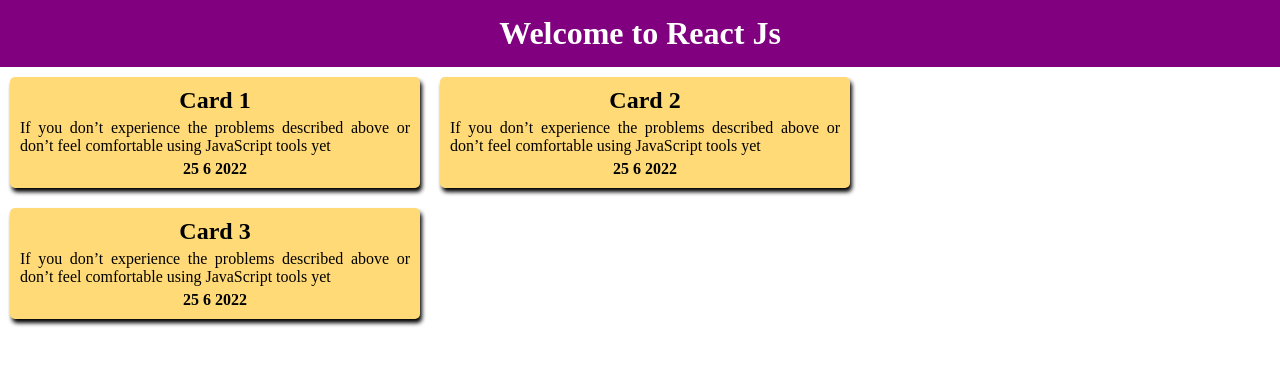
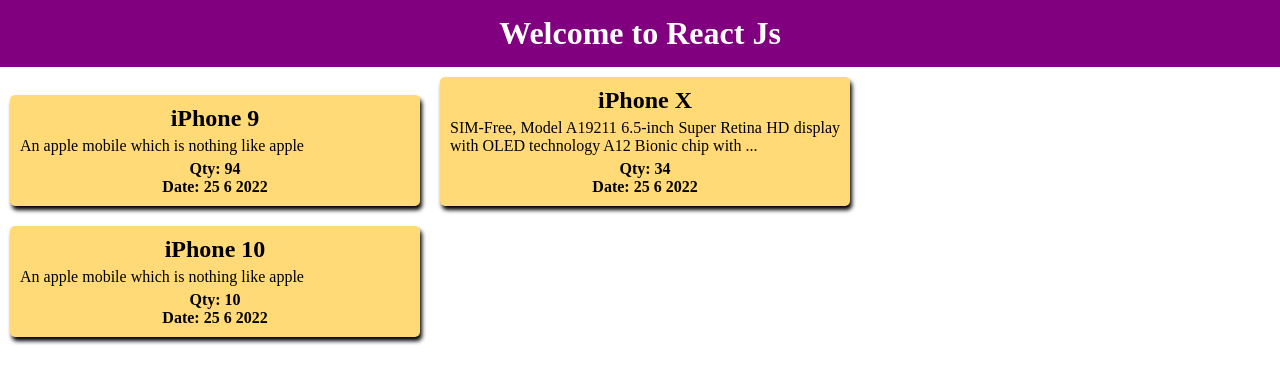
Before and after one commit to furiousnur/React-Basic, a React (Create React App) app: page / in a window 1280 px wide. Shown: the top 384 px of the page. Built offline with nearby package versions, Linux system fonts and the light colour scheme.

Commit message:
data.json file create for dummy json data and it's loaded in app props to card component

```diff
--- a/src/App.js
+++ b/src/App.js
@@ -1,13 +1,14 @@
 import React from 'react';
 import Card from "./components/Card";
+import Data from "./data.json"
 
 function App() {
   return (
       <div>
         <h1 className="headingStyle">Welcome to React Js</h1>
-        <Card title="Card 1" detail="If you don’t experience the problems described above or don’t feel comfortable using JavaScript tools yet"/>
-        <Card title="Card 2" detail="If you don’t experience the problems described above or don’t feel comfortable using JavaScript tools yet"/>
-        <Card title="Card 3" detail="If you don’t experience the problems described above or don’t feel comfortable using JavaScript tools yet"/>
+        <Card title={Data[0].title} detail={Data[0].description} stock={Data[0].stock}/>
+        <Card title={Data[1].title} detail={Data[1].description} stock={Data[1].stock}/>
+        <Card title={Data[2].title} detail={Data[2].description} stock={Data[2].stock}/>
       </div>
   );
 }
--- a/src/components/Card.js
+++ b/src/components/Card.js
@@ -17,12 +17,13 @@
 /* end variable declare*/
 /* start variable component function*/
 function Card(props){
-    const {title, detail} = props;
+    const {title, detail, stock} = props;
     return(
         <div className="card">
             <h2 className="cardTitle">{title}</h2>
             <p className="cardDetail">{detail}</p>
-            <p className="cardFooter">{dateName + " " + monthName + " " + yearName }</p>
+            <p className="cardFooter">{"Qty: " + stock}</p>
+            <p className="cardFooter">{"Date: " + dateName + " " + monthName + " " + yearName }</p>
         </div>
     );
 }
--- /dev/null
+++ b/src/data.json
@@ -0,0 +1,37 @@
+[
+  {
+    "id": 1,
+    "title": "iPhone 9",
+    "description": "An apple mobile which is nothing like apple",
+    "price": 549,
+    "stock": 94,
+    "brand": "Apple",
+    "category": "smartphones"
+  },
+  {
+    "id": 2,
+    "title": "iPhone X",
+    "description": "SIM-Free, Model A19211 6.5-inch Super Retina HD display with OLED technology A12 Bionic chip with ...",
+    "price": 899,
+    "stock": 34,
+    "brand": "Apple",
+    "category": "smartphones"
+  },{
+    "id": 3,
+    "title": "iPhone 10",
+    "description": "An apple mobile which is nothing like apple",
+    "price": 549,
+    "stock": 10,
+    "brand": "Apple",
+    "category": "smartphones"
+  },
+  {
+    "id": 4,
+    "title": "iPhone 14",
+    "description": "SIM-Free, Model A19211 6.5-inch Super Retina HD display with OLED technology A12 Bionic chip with ...",
+    "price": 899,
+    "stock": 20,
+    "brand": "Apple",
+    "category": "smartphones"
+  }
+]
```
